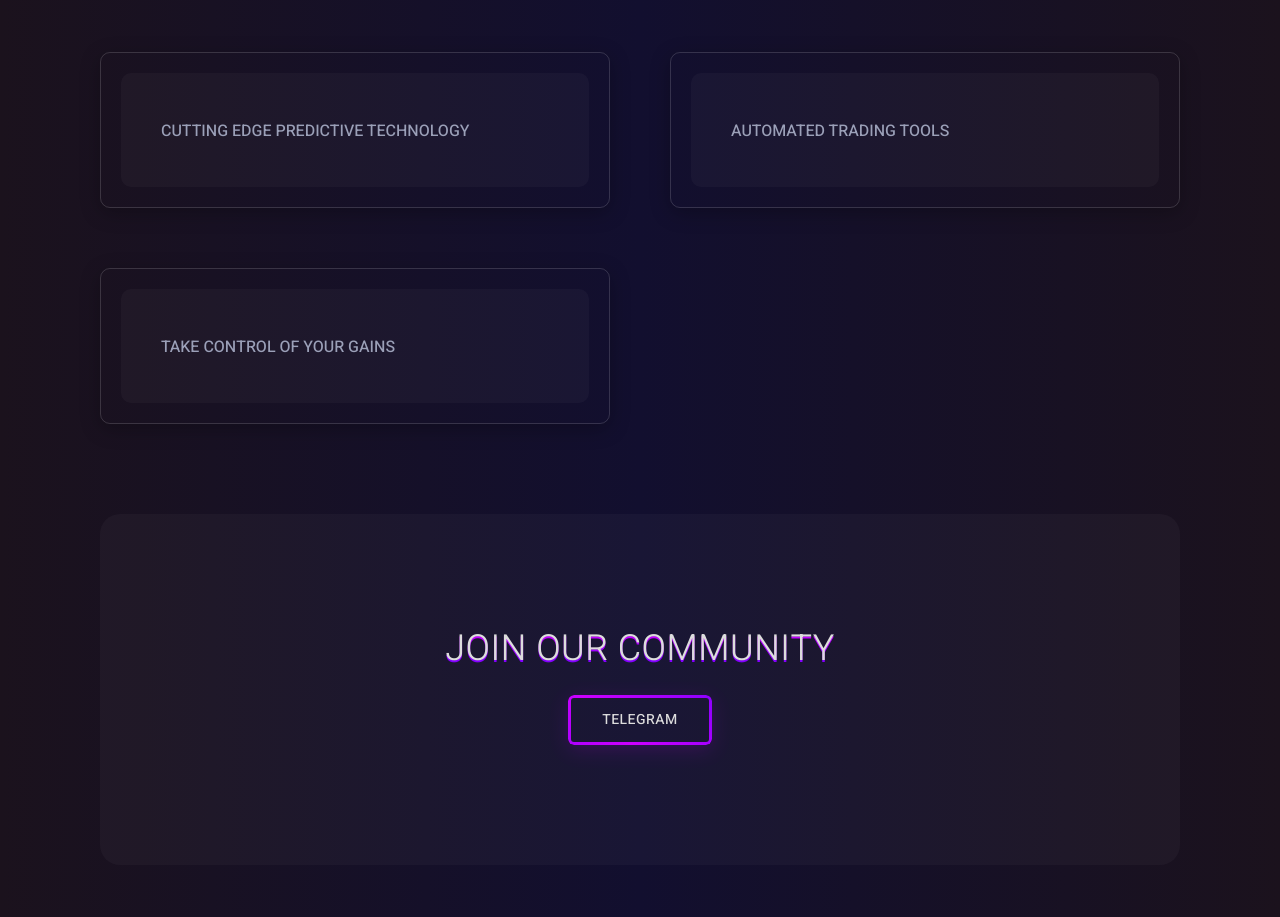
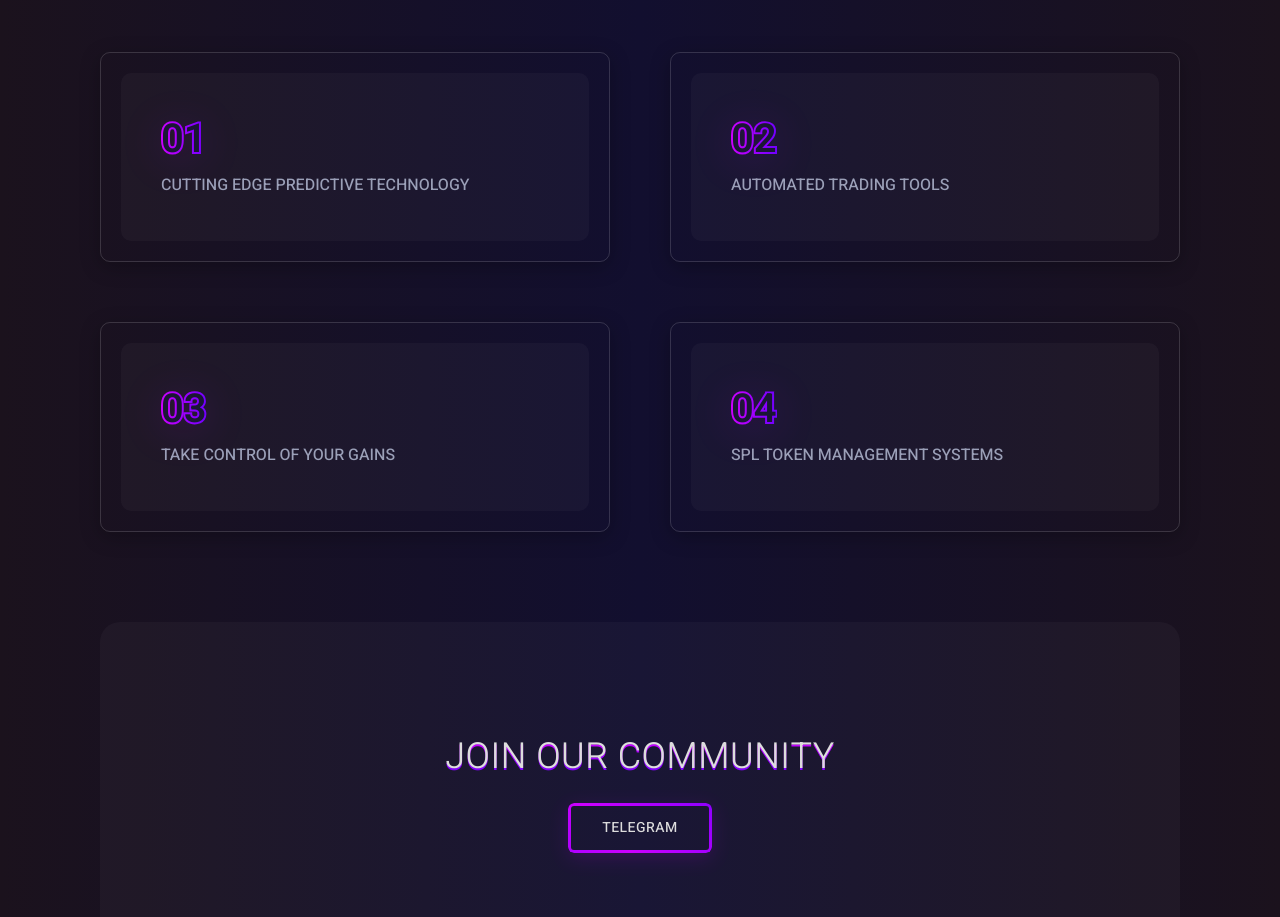
Before and after one commit to zsyborg/sgbweb, a Next.js app: page / in a window 1280 px wide. Shown: the part 2800-3717 px from the top of the page. Built offline with nearby package versions, Linux system fonts and the light colour scheme.

Commit message:
modified:   src/components/About.js

```diff
--- a/src/components/About.js
+++ b/src/components/About.js
@@ -240,7 +240,7 @@ export const About2 = () => (
           <li>
             <div className="item">
               <div className="item_in">
-                {/* <h3 className="fn__gradient_title">01</h3> */}
+                <h3 className="fn__gradient_title">01</h3>
                 <p>CUTTING EDGE PREDICTIVE TECHNOLOGY</p>
               </div>
             </div>
@@ -248,7 +248,7 @@ export const About2 = () => (
           <li>
             <div className="item">
               <div className="item_in">
-                {/* <h3 className="fn__gradient_title">02</h3> */}
+                <h3 className="fn__gradient_title">02</h3>
                 <p>AUTOMATED TRADING TOOLS</p>
               </div>
             </div>
@@ -256,19 +256,20 @@ export const About2 = () => (
           <li>
             <div className="item">
               <div className="item_in">
-                {/* <h3 className="fn__gradient_title">03</h3> */}
+                <h3 className="fn__gradient_title">03</h3>
                 <p>TAKE CONTROL OF YOUR GAINS</p>
               </div>
             </div>
           </li>
-          {/* <li>
+           <li>
             <div className="item">
               <div className="item_in">
                 <h3 className="fn__gradient_title">04</h3>
-                <p>Market Making</p>
+                <p>SPL TOKEN MANAGEMENT SYSTEMS</p>
               </div>
             </div>
           </li>
+          {/*
           <li>
             <div className="item">
               <div className="item_in">
```
